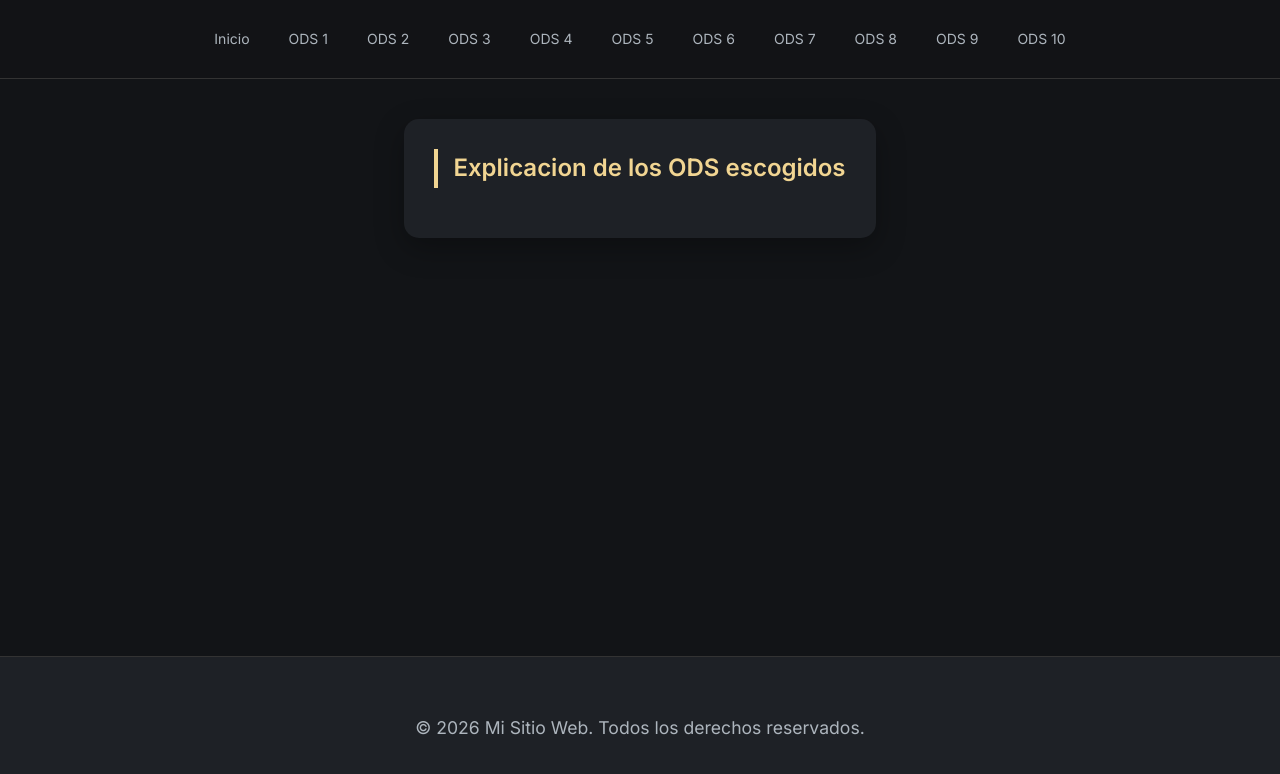
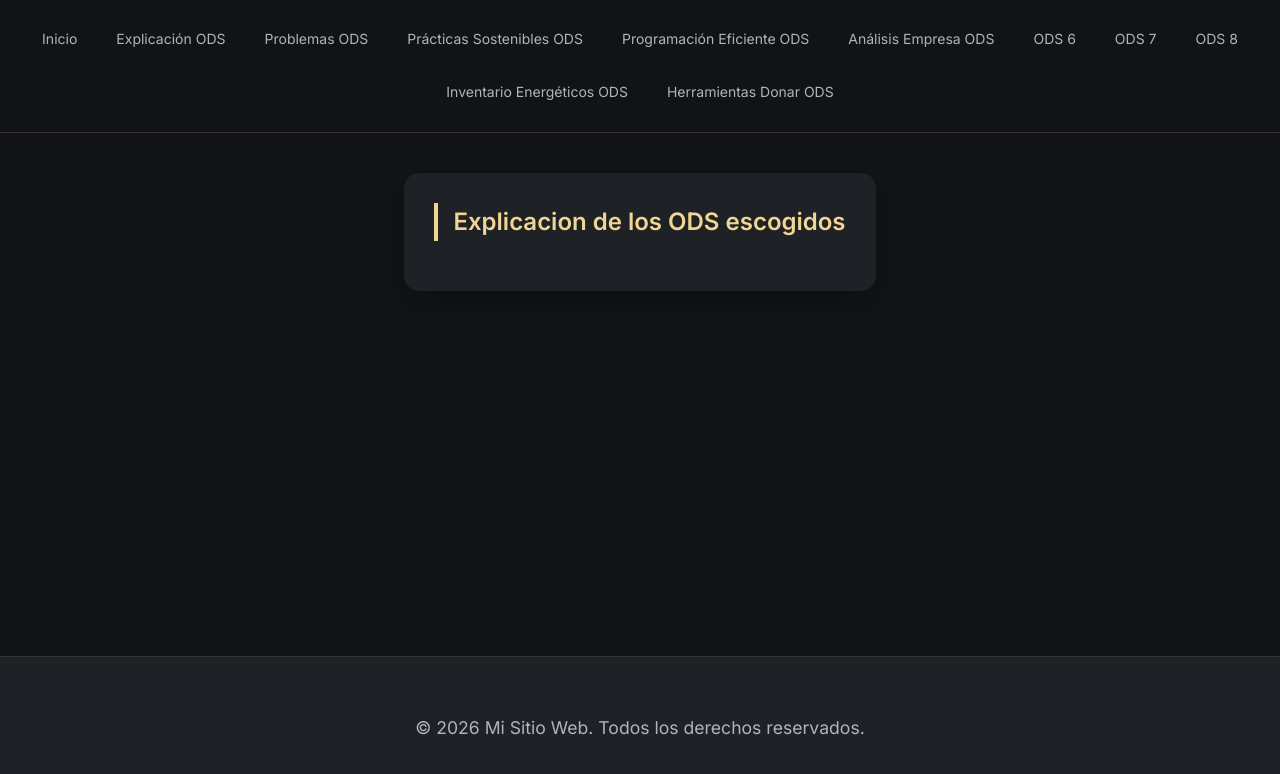
Before and after one commit to LukasCea/ODS, a website with bundled scripts: page public/pages/01-explicacionODS.html in a window 1280 px wide. Built offline with nearby package versions, Linux system fonts and the light colour scheme; no server answers.

Commit message:
feat: update navigation links in ODS pages to improve clarity and consistency

```diff
--- a/public/pages/01-explicacionODS.html
+++ b/public/pages/01-explicacionODS.html
@@ -11,16 +11,16 @@
     <header>
         <nav class="navbar">
             <a href="../index.html">Inicio</a>
-            <a href="01-explicacionODS.html">ODS 1</a>
-            <a href="02-problemasODS.html">ODS 2</a>
-            <a href="03-practicasSostenibles.html">ODS 3</a>
-            <a href="04-programacionEficiente.html">ODS 4</a>
-            <a href="05-analisisEmpresa.html">ODS 5</a>
+            <a href="01-explicacionODS.html">Explicación ODS</a>
+            <a href="02-problemasODS.html">Problemas ODS</a>
+            <a href="03-practicasSostenibles.html">Prácticas Sostenibles ODS</a>
+            <a href="04-programacionEficiente.html">Programación Eficiente ODS</a>
+            <a href="05-analisisEmpresa.html">Análisis Empresa ODS</a>
             <a href="06-ODS6.html">ODS 6</a>
             <a href="07-ODS7.html">ODS 7</a>
             <a href="08-ODS8.html">ODS 8</a>
-            <a href="09-inventarioEnergeticos.html">ODS 9</a>
-            <a href="10-herramientasDonar.html">ODS 10</a>
+            <a href="09-inventarioEnergeticos.html">Inventario Energéticos ODS</a>
+            <a href="10-herramientasDonar.html">Herramientas Donar ODS</a>
         </nav>
     </header>
     <main>
```
Also changed, not shown: public/index.html (+7 -7 lines), public/pages/02-problemasODS.html (+7 -7 lines), public/pages/03-practicasSostenibles.html (+7 -7 lines), public/pages/04-programacionEficiente.html (+7 -7 lines), public/pages/05-analisisEmpresa.html (+7 -7 lines), public/pages/06-ODS6.html (+7 -7 lines), public/pages/07-ODS7.html (+7 -7 lines), public/pages/08-ODS8.html (+7 -7 lines), public/pages/09-inventarioEnergeticos.html (+7 -7 lines), public/pages/10-herramientasDonar.html (+7 -7 lines).
